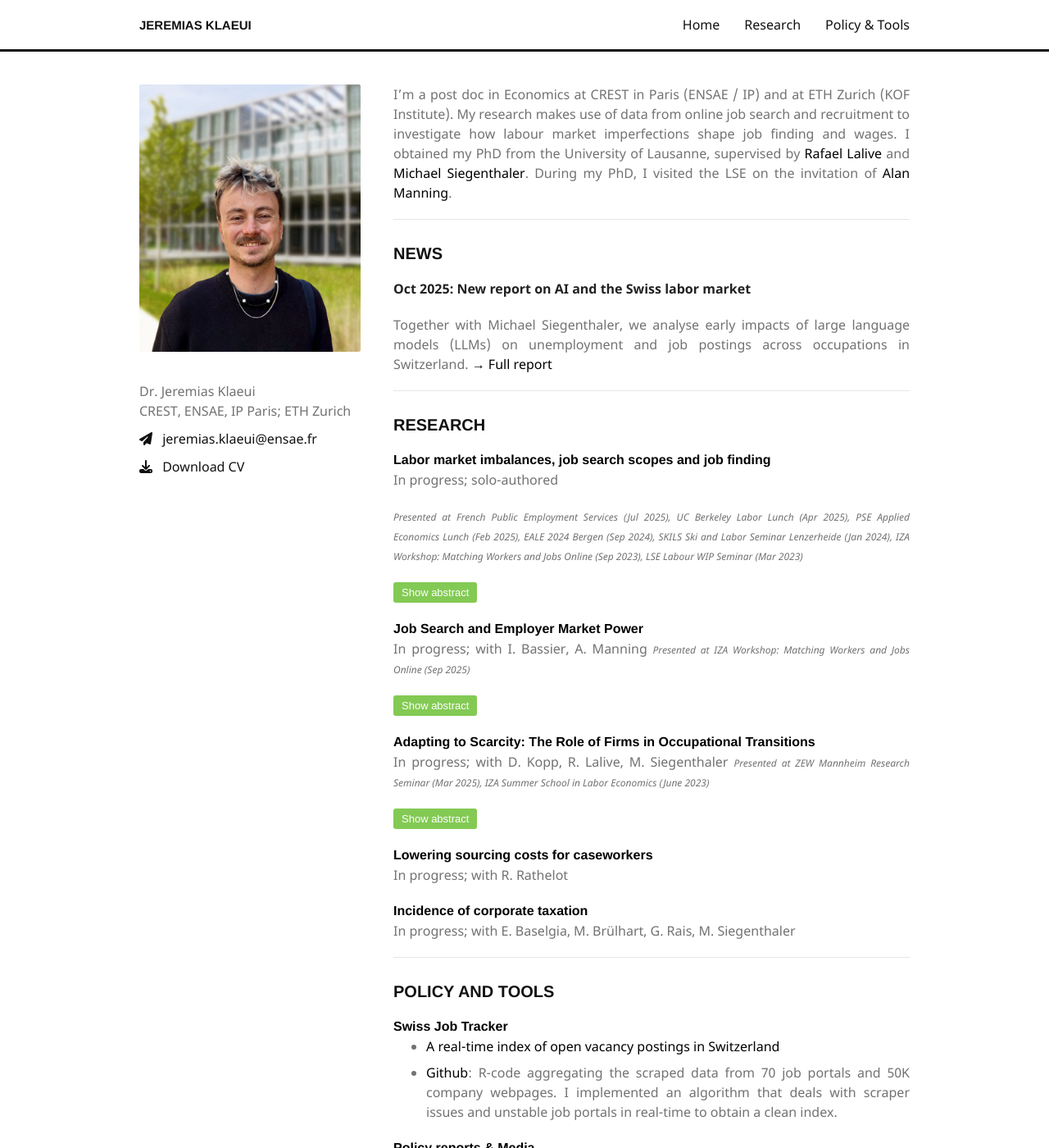
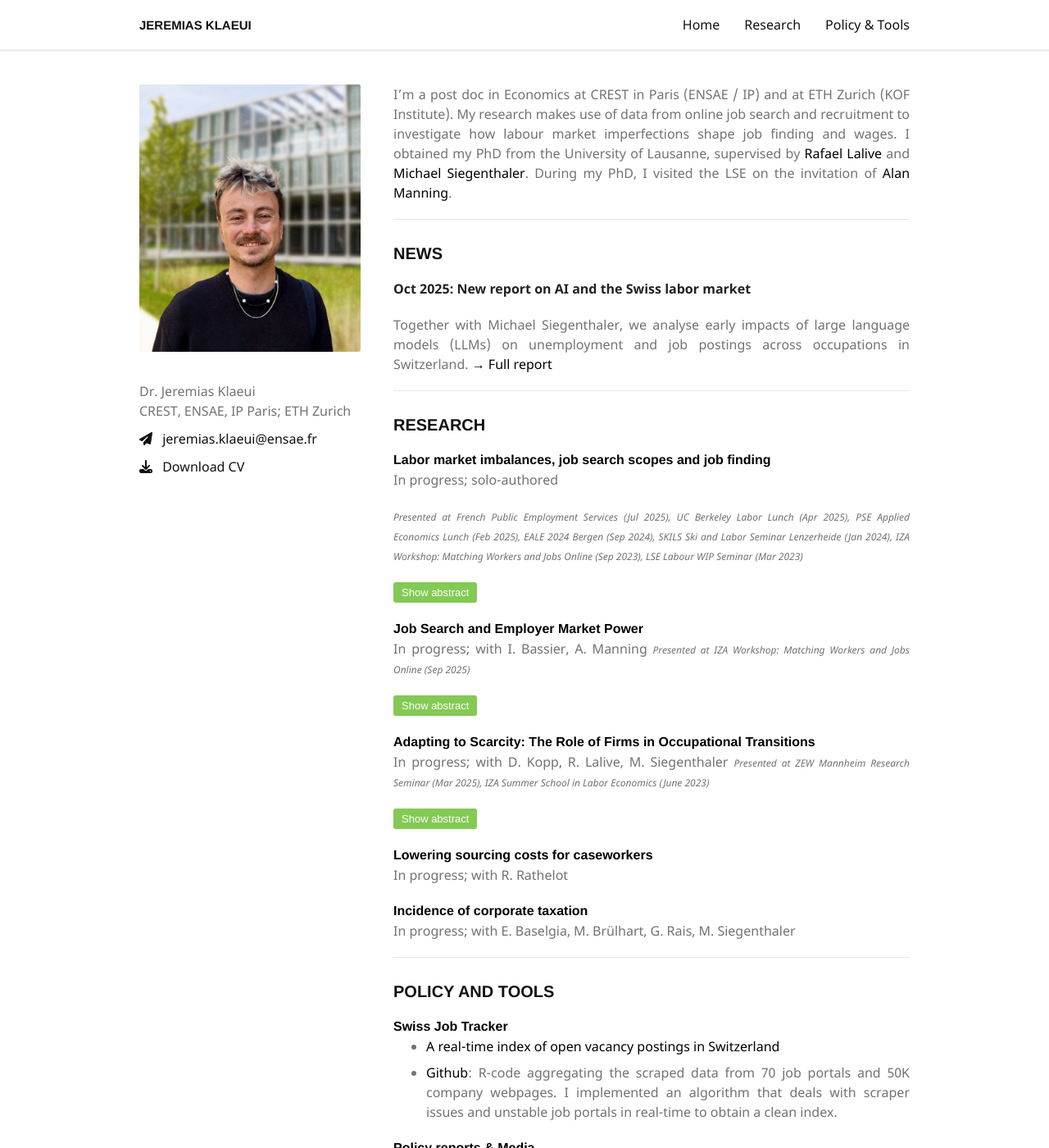
Before and after one commit to jklaeui/jklaeui.github.io, a Jekyll site: the page built from index.md, in a window 1280 px wide and 1400 px high. Shown: the whole window at 82% size. Built offline with Jekyll 4.4.1, drawn with Linux system fonts in a browser that asks for light colours; nearby versions of some CDN libraries; our own code applies the rules of GitHub Pages for plain Markdown files.

Commit message:
navbar bottom2

```diff
--- a/_sass/jekyll-theme-minimal.scss
+++ b/_sass/jekyll-theme-minimal.scss
@@ -18,7 +18,7 @@ body {
   left: 0;
   right: 0;
   background: #fff;
-  border-bottom: 3px solid #111111;
+  border-bottom: 3px solid #eee;
   z-index: 1000;
   height: 60px;
 }
```
